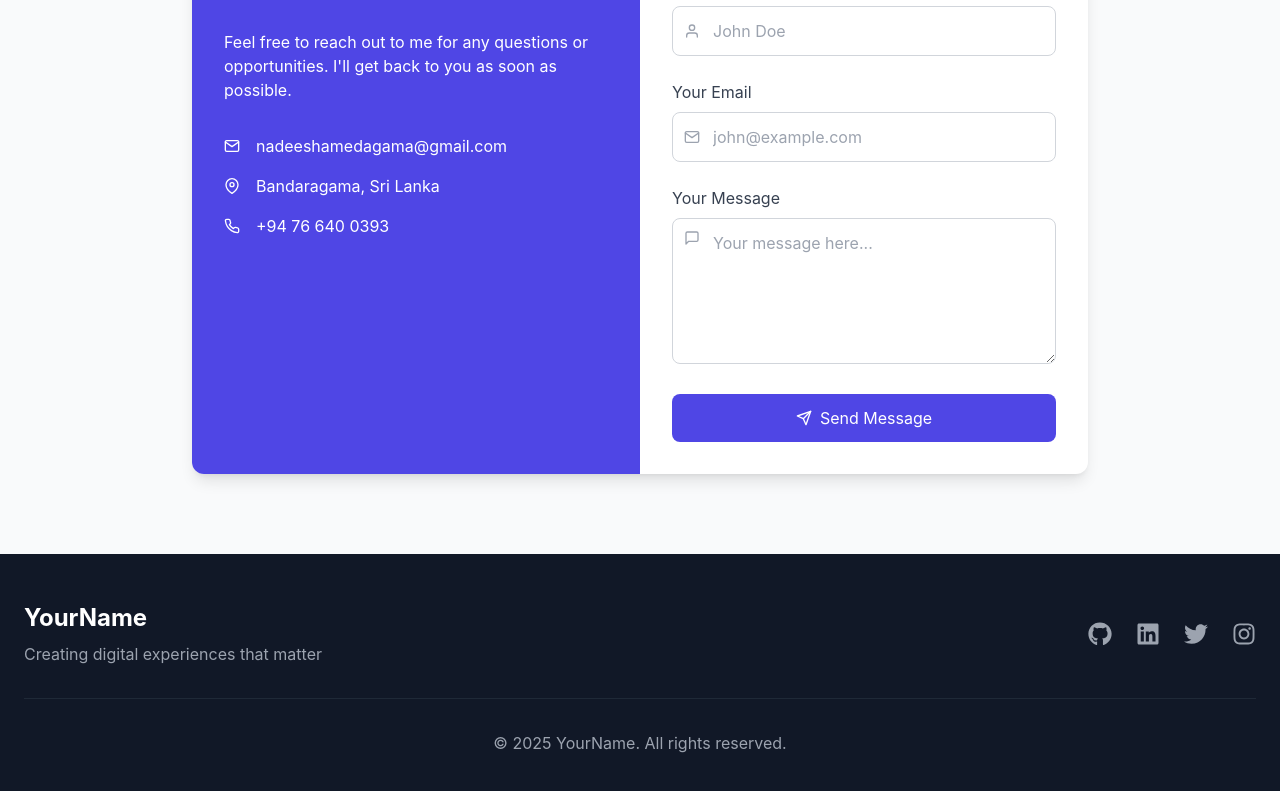
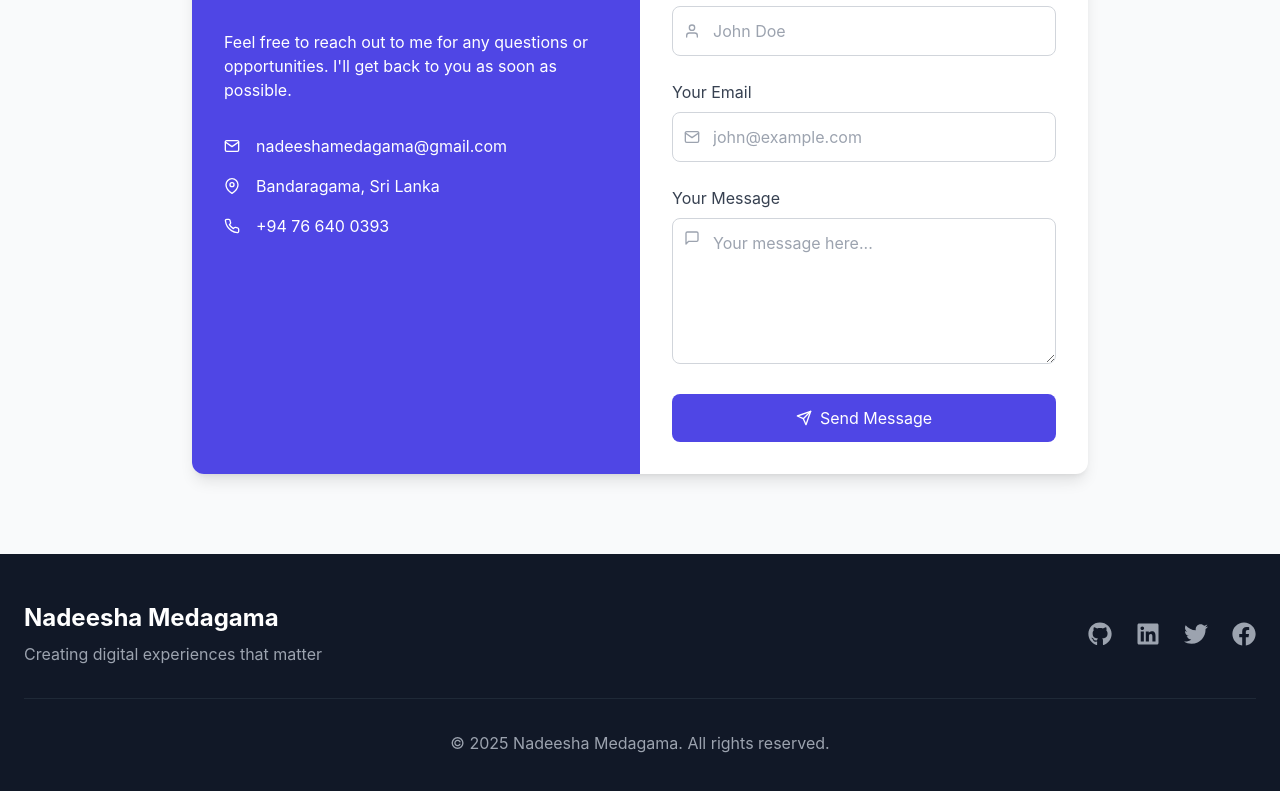
Before and after one commit to NadeeshaMedagama/portfolio_project_with_react, a React (Create React App) app: page / in a window 1280 px wide. Shown: the part 3324-4115 px from the top of the page. Built offline with nearby package versions, Linux system fonts and the light colour scheme.

Commit message:
footer section updated

```diff
--- a/src/components/Footer.tsx
+++ b/src/components/Footer.tsx
@@ -1,4 +1,4 @@
-import { FaGithub, FaLinkedin, FaTwitter, FaInstagram } from 'react-icons/fa';
+import {FaGithub, FaLinkedin, FaTwitter, FaFacebook} from 'react-icons/fa';
 import React from "react";
 
 export const Footer = () => {
@@ -7,13 +7,13 @@ export const Footer = () => {
             <div className="container mx-auto px-6">
                 <div className="flex flex-col md:flex-row justify-between items-center">
                     <div className="mb-6 md:mb-0">
-                        <h3 className="text-2xl font-bold mb-2">YourName</h3>
+                        <h3 className="text-2xl font-bold mb-2">Nadeesha Medagama</h3>
                         <p className="text-gray-400">Creating digital experiences that matter</p>
                     </div>
 
                     <div className="flex space-x-6">
                         <a
-                            href="https://github.com/yourusername"
+                            href="https://github.com/NadeeshaMedagama"
                             target="_blank"
                             rel="noopener noreferrer"
                             className="text-gray-400 hover:text-white transition-colors"
@@ -22,7 +22,7 @@ export const Footer = () => {
                             <FaGithub className="w-6 h-6" />
                         </a>
                         <a
-                            href="https://linkedin.com/in/yourusername"
+                            href="https://www.linkedin.com/in/nadeesha-medagama-5aa827287/"
                             target="_blank"
                             rel="noopener noreferrer"
                             className="text-gray-400 hover:text-white transition-colors"
@@ -31,7 +31,7 @@ export const Footer = () => {
                             <FaLinkedin className="w-6 h-6" />
                         </a>
                         <a
-                            href="https://twitter.com/yourusername"
+                            href="https://x.com/NadeeshaMe36209"
                             target="_blank"
                             rel="noopener noreferrer"
                             className="text-gray-400 hover:text-white transition-colors"
@@ -40,19 +40,19 @@ export const Footer = () => {
                             <FaTwitter className="w-6 h-6" />
                         </a>
                         <a
-                            href="https://instagram.com/yourusername"
+                            href="https://web.facebook.com/nadeesha.medagama"
                             target="_blank"
                             rel="noopener noreferrer"
                             className="text-gray-400 hover:text-white transition-colors"
-                            aria-label="Instagram"
+                            aria-label="Facebook"
                         >
-                            <FaInstagram className="w-6 h-6" />
+                            <FaFacebook className="w-6 h-6" />
                         </a>
                     </div>
                 </div>
 
                 <div className="border-t border-gray-800 mt-8 pt-8 text-center text-gray-400">
-                    <p>&copy; {new Date().getFullYear()} YourName. All rights reserved.</p>
+                    <p>&copy; {new Date().getFullYear()} Nadeesha Medagama. All rights reserved.</p>
                 </div>
             </div>
         </footer>
```
